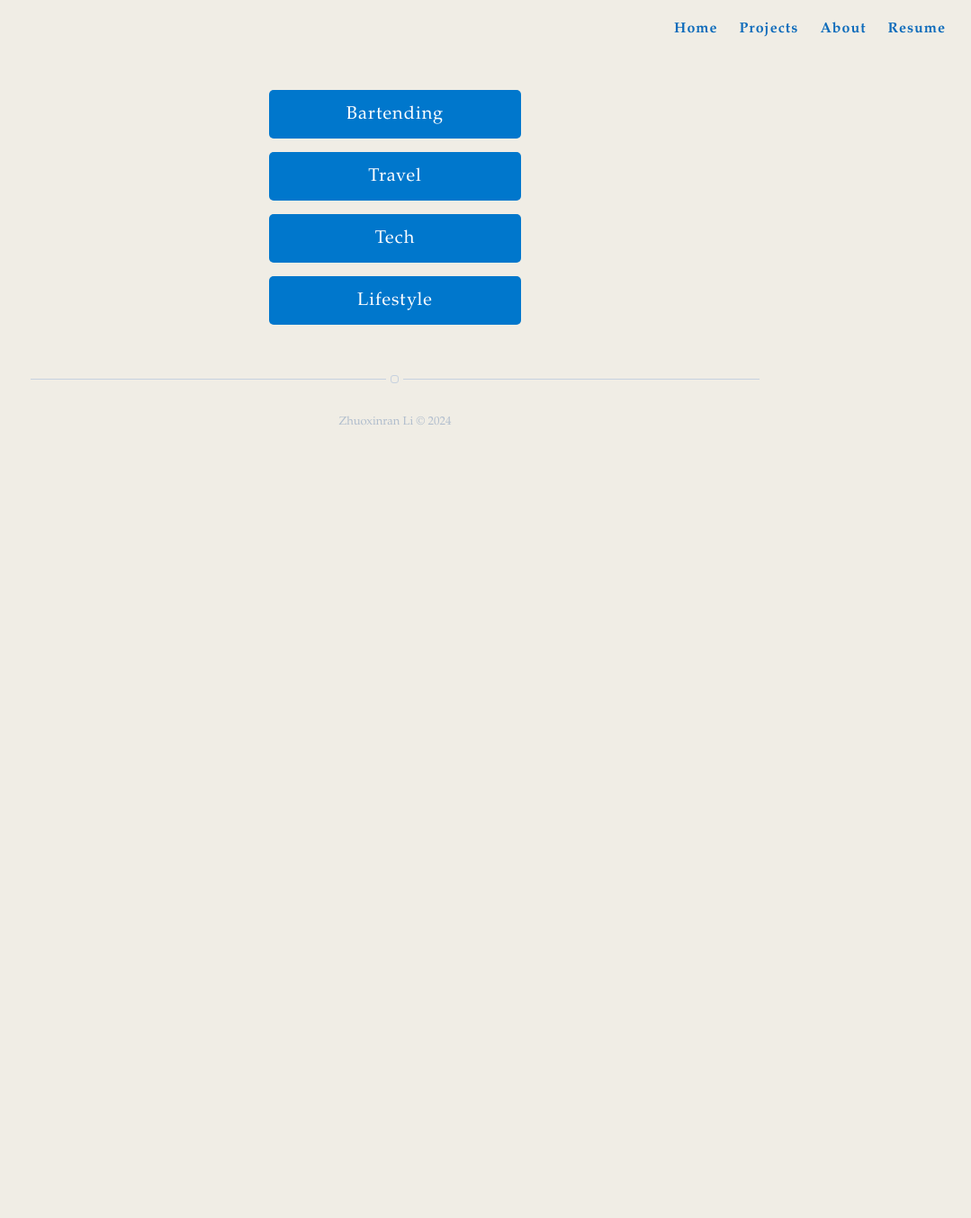
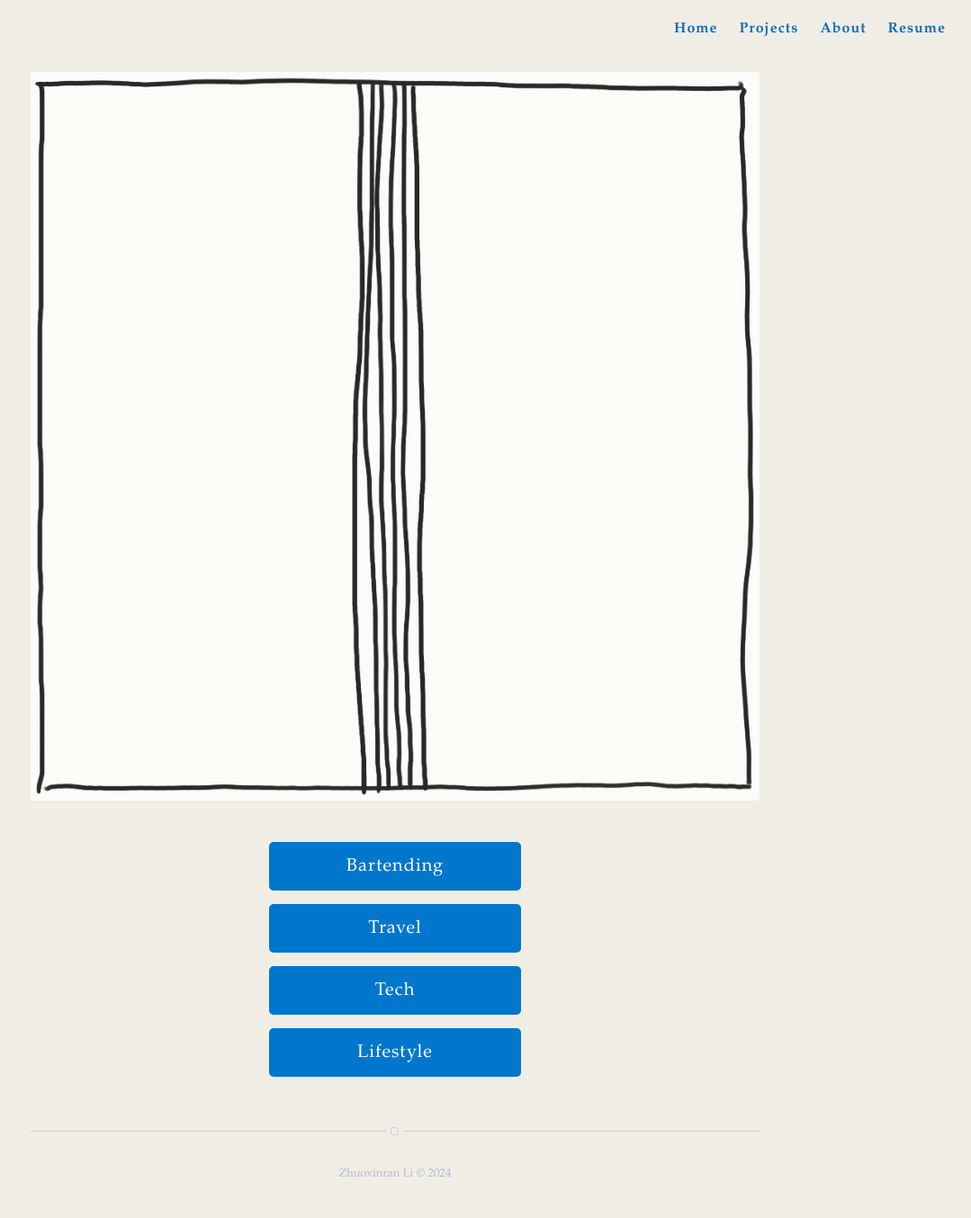
Before and after one commit to zoezxrli/zoezxrli.github.io, a Jekyll site: the page built from blog.html, in a window 1280 px wide. Shown: the whole page at 90% size, without its empty margins (201-1280 px from the left). Built offline with Jekyll 4.4.1, drawn with Linux system fonts in a browser that asks for light colours; nearby versions of some CDN libraries; before the commit the page ends 900 px from its top, so only the background shows below that.

Commit message:
add a gif

```diff
--- a/blog.html
+++ b/blog.html
@@ -7,6 +7,10 @@ pagination:
     enabled: true
 permanantlink: /Blog/
 ---
+<!-- Add Image Here -->
+<div class="blog-image-container">
+    <img src="/assets/images/juanjuan.gif" alt="Blog Header" class="blog-header-image" />
+</div>
 
 <div class="buttons-container">
     <!-- Button for Bartending -->
```
